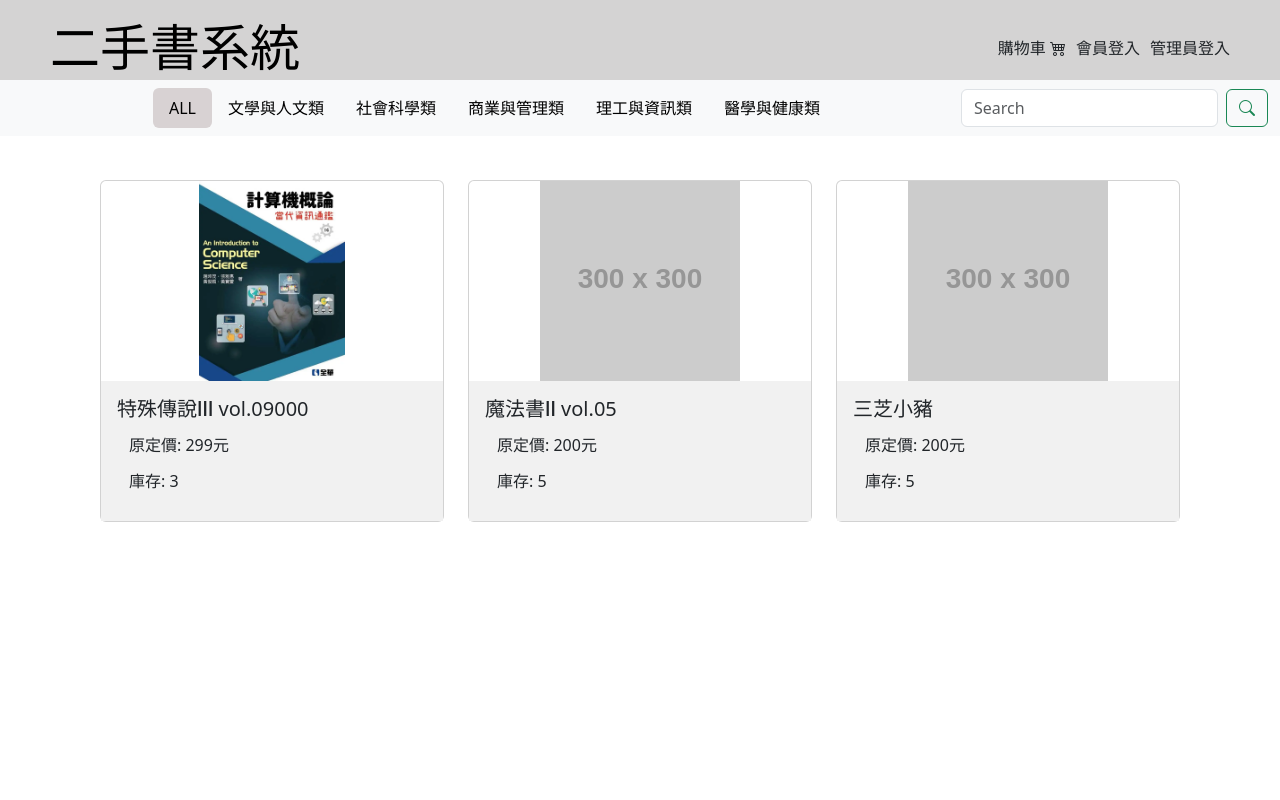
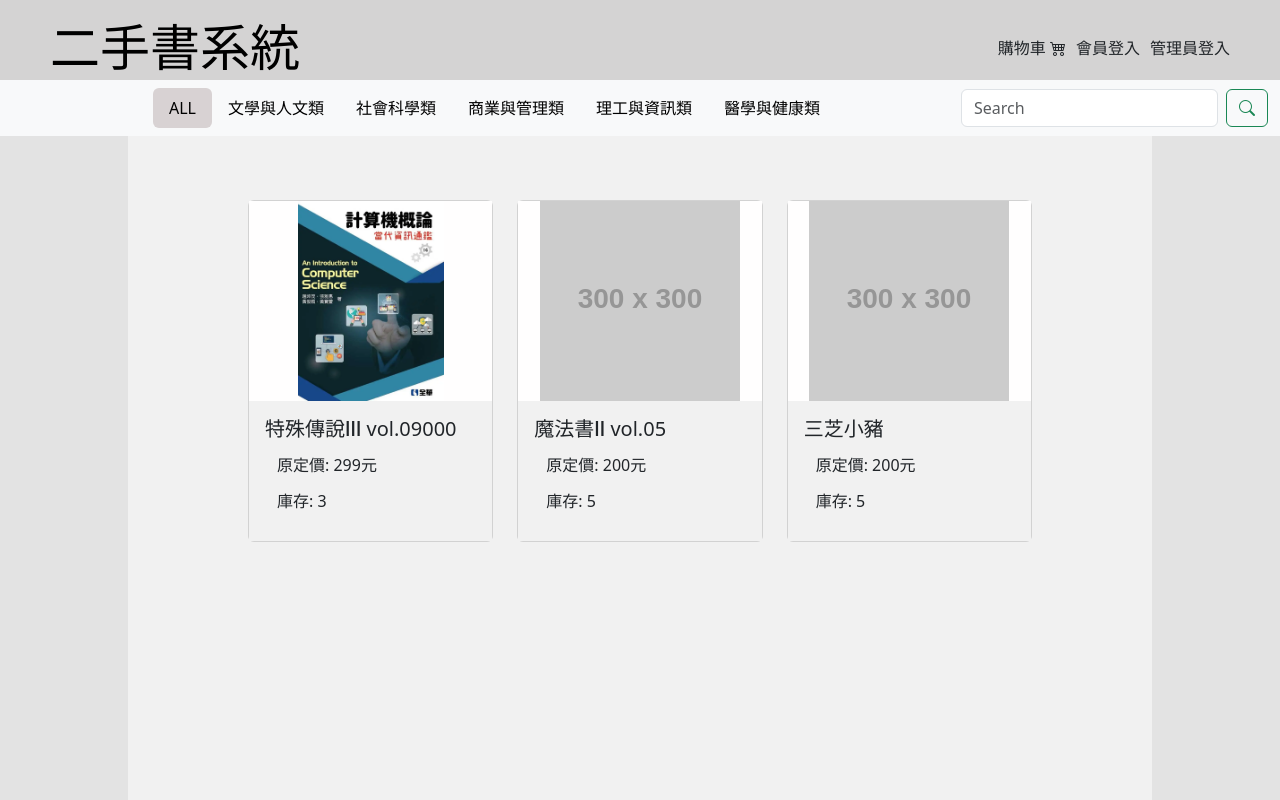
Before and after one commit to sunnyYUAN1126/chi02-, a Vue app: page / in a window 1280 px wide. Built offline with nearby package versions, Linux system fonts and the light colour scheme.

Commit message:
2025/11/27 上午

```diff
--- a/src/components/Menue/products.vue
+++ b/src/components/Menue/products.vue
@@ -178,11 +178,13 @@ function goBack() {
 
 <template>
   <!-- 商品列表 -->
-  <div v-if="!showDetail" class="apple row row-cols-1 row-cols-md-3 g-4">
+  <div class="page-background">
+    <div class="content-wrapper">
+      <div v-if="!showDetail" class="apple row row-cols-1 row-cols-md-3 g-4">
     <div class="col" v-for="product in products" :key="product.id">
       <div class="card" @click="viewDetail(product)" style="cursor:pointer">
         <div style="text-align: center;">
-          <img :src="product.img" alt="商品圖片" style="height: 200px; width: auto; display: inline-block;">
+          <img :src="product.img" alt="商品圖片" style="height: 200px; width: 100%; object-fit: contain;">
         </div>
         <div class="card-body">
           <h5 class="card-title">{{ product.name }}</h5>
@@ -195,7 +197,7 @@ function goBack() {
 
   <!-- 商品詳細頁 -->
   <div v-else class="apple1 card mx-auto my-3" style="width: 70%;">
-    <button class="btn btn-secondary mb-3" @click="goBack">← 返回列表</button>
+    <button class="btn btn-secondary mb-3" @click="goBack" style="position: fixed; bottom: 20px; right: 20px; z-index: 1000;">← 返回列表</button>
 
     <div class="d-flex">
       <!-- 圖片圖片~ -->
@@ -265,6 +267,8 @@ function goBack() {
         </tbody>
       </table>
     </div>
+    </div>
+    </div>
   </div>
 
   <!-- 放大圖片 Modal -->
@@ -297,4 +301,16 @@ img {
 .apple1 {
   padding-top: 150px;
 }
+.page-background {
+  background-color: #bbbbbb69; /* SkyBlue */
+  min-height: 100vh;
+  padding: 0;
+}
+.content-wrapper {
+  background-color: rgba(255, 255, 255, 0.5);
+  width: 80%;
+  margin: 0 auto;
+  padding: 20px;
+  min-height: 100vh;
+}
 </style>
--- a/src/components/User/AddBook.vue
+++ b/src/components/User/AddBook.vue
@@ -1,7 +1,7 @@
 <template>
   <div class="container mt-5">
     <div class="card p-4 shadow-sm">
-      <h2 class="mb-4 text-center">📚 新增書籍</h2>
+      <h2 class="mb-4 text-center">新增書籍</h2>
 
       <form @submit.prevent="submitBook">
         <!-- ISBN -->
@@ -16,10 +16,22 @@
           <input class="form-control" v-model="form.title" required />
         </div>
 
+        <!-- 新增：書籍作者 -->
+        <div class="mb-3">
+          <label class="form-label">書籍作者：</label>
+          <input class="form-control" v-model="form.author" required />
+        </div>
+
+        <!-- 新增：書籍出版社 -->
+        <div class="mb-3">
+          <label class="form-label">書籍出版社：</label>
+          <input class="form-control" v-model="form.publisher" required />
+        </div>
+
         <!-- 🔥 新增：分類 -->
-        <!-- <div class="mb-3">
+        <div class="mb-3">
           <label class="form-label">分類：</label>
-          <select class="form-select" v-model="form.category" required>
+          <select class="form-select bg-light-gray" v-model="form.category" required>
             <option disabled value="">請選擇分類</option>
             <option value="文學與人文類">文學與人文類</option>
             <option value="社會科學類">社會科學類</option>
@@ -27,13 +39,13 @@
             <option value="理學類">理工與資訊類</option>
             <option value="醫學與健康類">醫學與健康類</option>
           </select>
-        </div> -->
+        </div>
 
         <!-- 成新 & 筆記 -->
         <div class="row mb-3">
           <div class="col">
             <label class="form-label">幾成新：</label>
-            <select class="form-select" v-model="form.condition">
+            <select class="form-select bg-light-gray" v-model="form.condition">
               <option value="9">9成新</option>
               <option value="8">8成新</option>
               <option value="7">7成新</option>
@@ -47,7 +59,7 @@
           </div>
           <div class="col">
             <label class="form-label">是否有筆記：</label>
-            <select class="form-select" v-model="form.notes">
+            <select class="form-select bg-light-gray" v-model="form.notes">
               <option value="none">無筆記</option>
               <option value="few">少量筆記</option>
               <option value="many">大量筆記</option>
@@ -61,15 +73,21 @@
           <textarea class="form-control" v-model="form.description" rows="3" />
         </div>
 
-        <!-- 上架日期 & 二手價 -->
+        <!-- 二手價 -->
+        <div class="mb-3">
+          <label class="form-label">二手價：</label>
+          <input class="form-control" type="number" v-model="form.price" min="0" />
+        </div>
+
+        <!-- 上架日期 & 數量 -->
         <div class="row mb-3">
           <div class="col">
             <label class="form-label">上架日期：</label>
             <input type="date" class="form-control" v-model="form.uploadTime" disabled />
           </div>
           <div class="col">
-            <label class="form-label">二手價：</label>
-            <input class="form-control" type="number" v-model="form.price" min="0" />
+            <label class="form-label">數量：</label>
+            <input class="form-control" type="number" v-model="form.quantity" disabled />
           </div>
         </div>
 
@@ -120,12 +138,15 @@ const today = new Date().toISOString().slice(0, 10)
 const form = reactive({
   isbn: "",
   title: "",
+  author: "",       // ✅ 新增：書籍作者
+  publisher: "",    // ✅ 新增：書籍出版社
   category: "",     // ✅ 新增：分類
   condition: "",
   notes: "",
   description: "",
   uploadTime: today,
-  price: ""
+  price: "",
+  quantity: 1
 })
 
 const images = ref([])
@@ -178,4 +199,7 @@ function submitBook() {
 .position-relative {
   position: relative;
 }
+.bg-light-gray {
+  background-color: #f2f2f2;
+}
 </style>
```
